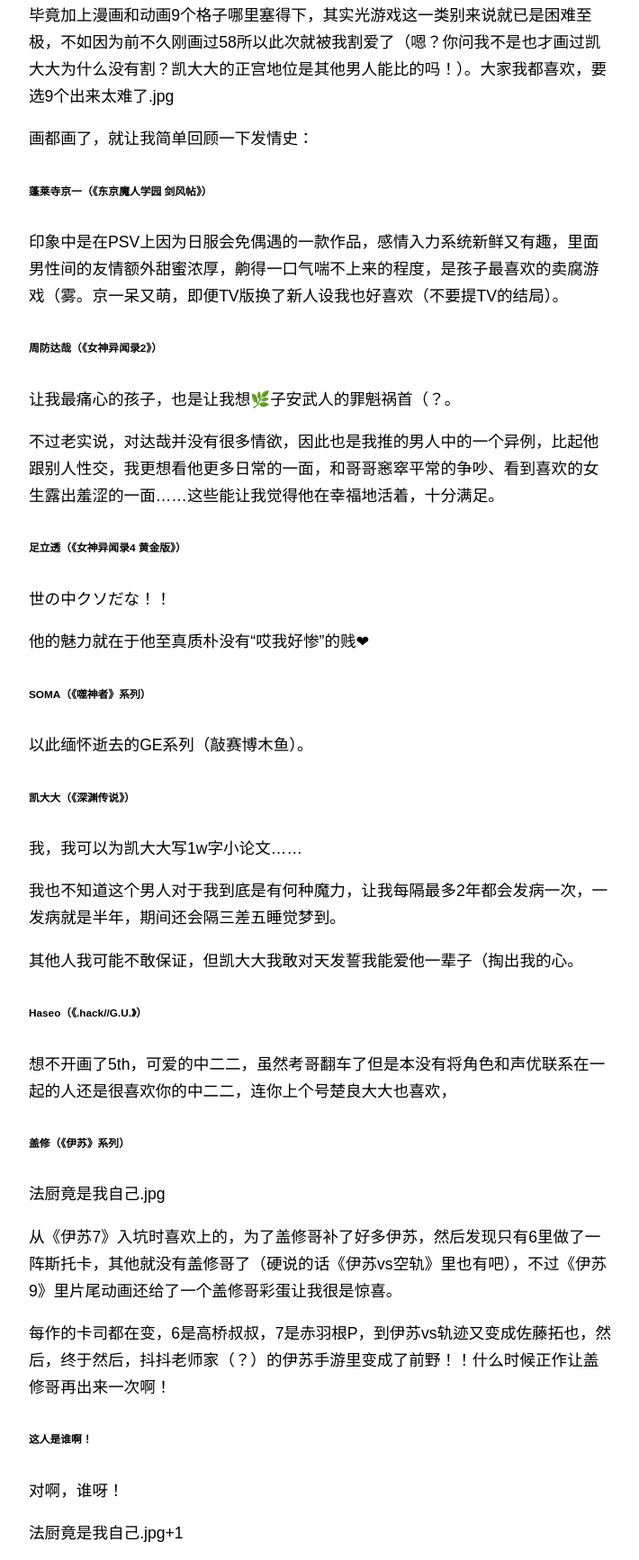
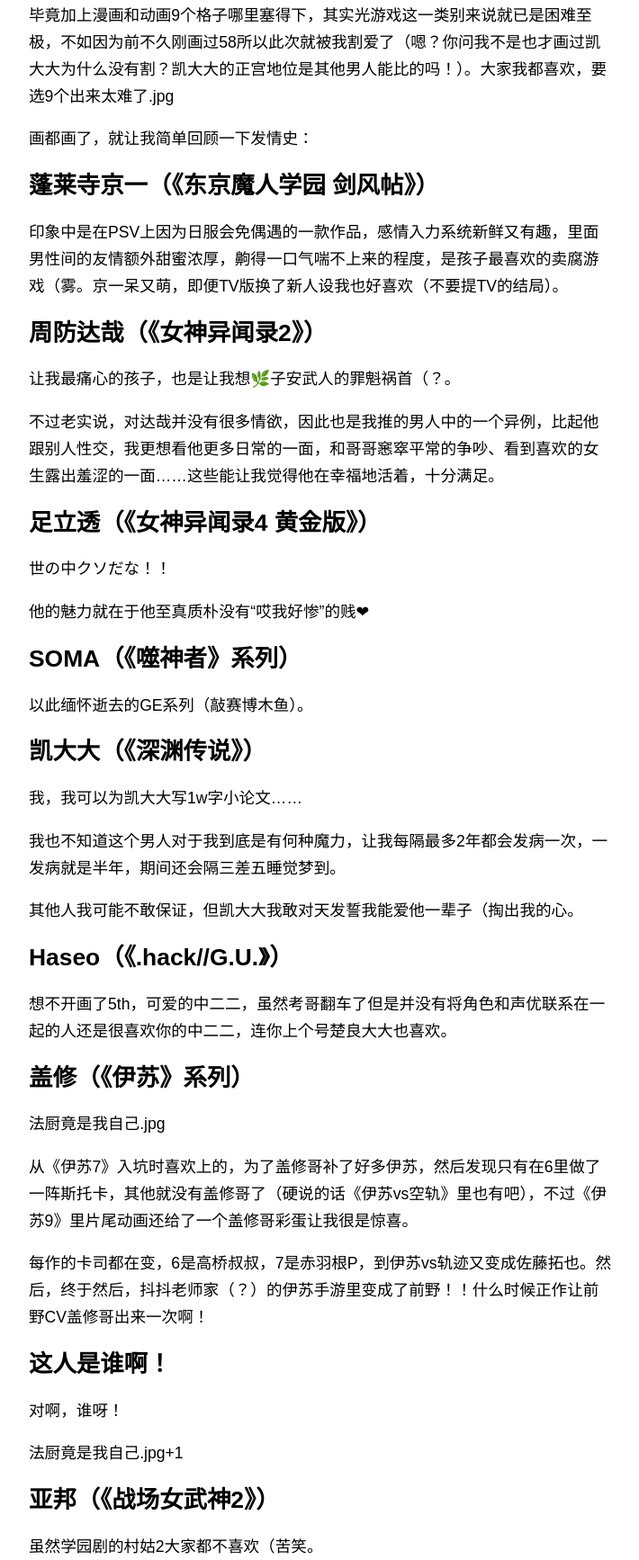
Before and after one commit to bakurobingi/baku.github.io, a plain HTML site: page posts/9宫格/index.html in a window 1280 px wide. Shown: the part 1066-2800 px from the top of the page at 90% size, without its empty margins (283-993 px from the left). Drawn offline with Linux system fonts and the light colour scheme; a web font is replaced by a local one.

Commit message:
Add files via upload

```diff
--- a/posts/9宫格/index.html
+++ b/posts/9宫格/index.html
@@ -77,11 +77,15 @@
   <h2>Table of Contents</h2>
   <nav id="TableOfContents">
   <ul>
-    <li>
-      <ul>
-        <li></li>
-      </ul>
-    </li>
+    <li><a href="#蓬莱寺京一东京魔人学园-剑风帖">蓬莱寺京一（《东京魔人学园 剑风帖》）</a></li>
+    <li><a href="#周防达哉女神异闻录2">周防达哉（《女神异闻录2》）</a></li>
+    <li><a href="#足立透女神异闻录4-黄金版">足立透（《女神异闻录4 黄金版》）</a></li>
+    <li><a href="#soma噬神者系列">SOMA（《噬神者》系列）</a></li>
+    <li><a href="#凯大大深渊传说">凯大大（《深渊传说》）</a></li>
+    <li><a href="#haseohackgu">Haseo（《.hack//G.U.》）</a></li>
+    <li><a href="#盖修伊苏系列">盖修（《伊苏》系列）</a></li>
+    <li><a href="#这人是谁啊">这人是谁啊！</a></li>
+    <li><a href="#亚邦战场女武神2">亚邦（《战场女武神2》）</a></li>
   </ul>
 </nav>
 </div>
@@ -97,32 +101,34 @@
 <p>&lt;我推的男人之游戏篇&gt;</p>
 <p>毕竟加上漫画和动画9个格子哪里塞得下，其实光游戏这一类别来说就已是困难至极，不如因为前不久刚画过58所以此次就被我割爱了（嗯？你问我不是也才画过凯大大为什么没有割？凯大大的正宫地位是其他男人能比的吗！）。大家我都喜欢，要选9个出来太难了.jpg</p>
 <p>画都画了，就让我简单回顾一下发情史：</p>
-<h6 id="蓬莱寺京一东京魔人学园-剑风帖">蓬莱寺京一（《东京魔人学园 剑风帖》）</h6>
+<h2 id="蓬莱寺京一东京魔人学园-剑风帖">蓬莱寺京一（《东京魔人学园 剑风帖》）</h2>
 <p>印象中是在PSV上因为日服会免偶遇的一款作品，感情入力系统新鲜又有趣，里面男性间的友情额外甜蜜浓厚，齁得一口气喘不上来的程度，是孩子最喜欢的卖腐游戏（雾。京一呆又萌，即便TV版换了新人设我也好喜欢（不要提TV的结局）。</p>
-<h6 id="周防达哉女神异闻录2">周防达哉（《女神异闻录2》）</h6>
+<h2 id="周防达哉女神异闻录2">周防达哉（《女神异闻录2》）</h2>
 <p>让我最痛心的孩子，也是让我想🌿子安武人的罪魁祸首（？。</p>
 <p>不过老实说，对达哉并没有很多情欲，因此也是我推的男人中的一个异例，比起他跟别人性交，我更想看他更多日常的一面，和哥哥窸窣平常的争吵、看到喜欢的女生露出羞涩的一面……这些能让我觉得他在幸福地活着，十分满足。</p>
-<h6 id="足立透女神异闻录4-黄金版">足立透（《女神异闻录4 黄金版》）</h6>
+<h2 id="足立透女神异闻录4-黄金版">足立透（《女神异闻录4 黄金版》）</h2>
 <p>世の中クソだな！！</p>
 <p>他的魅力就在于他至真质朴没有“哎我好惨”的贱❤</p>
-<h6 id="soma噬神者系列">SOMA（《噬神者》系列）</h6>
+<h2 id="soma噬神者系列">SOMA（《噬神者》系列）</h2>
 <p>以此缅怀逝去的GE系列（敲赛博木鱼）。</p>
-<h6 id="凯大大深渊传说">凯大大（《深渊传说》）</h6>
+<h2 id="凯大大深渊传说">凯大大（《深渊传说》）</h2>
 <p>我，我可以为凯大大写1w字小论文……</p>
 <p>我也不知道这个男人对于我到底是有何种魔力，让我每隔最多2年都会发病一次，一发病就是半年，期间还会隔三差五睡觉梦到。</p>
 <p>其他人我可能不敢保证，但凯大大我敢对天发誓我能爱他一辈子（掏出我的心。</p>
-<h6 id="haseohackgu">Haseo（《.hack//G.U.》）</h6>
-<p>想不开画了5th，可爱的中二二，虽然考哥翻车了但是本没有将角色和声优联系在一起的人还是很喜欢你的中二二，连你上个号楚良大大也喜欢，</p>
-<h6 id="盖修伊苏系列">盖修（《伊苏》系列）</h6>
+<h2 id="haseohackgu">Haseo（《.hack//G.U.》）</h2>
+<p>想不开画了5th，可爱的中二二，虽然考哥翻车了但是并没有将角色和声优联系在一起的人还是很喜欢你的中二二，连你上个号楚良大大也喜欢。</p>
+<h2 id="盖修伊苏系列">盖修（《伊苏》系列）</h2>
 <p>法厨竟是我自己.jpg</p>
-<p>从《伊苏7》入坑时喜欢上的，为了盖修哥补了好多伊苏，然后发现只有6里做了一阵斯托卡，其他就没有盖修哥了（硬说的话《伊苏vs空轨》里也有吧），不过《伊苏9》里片尾动画还给了一个盖修哥彩蛋让我很是惊喜。</p>
-<p>每作的卡司都在变，6是高桥叔叔，7是赤羽根P，到伊苏vs轨迹又变成佐藤拓也，然后，终于然后，抖抖老师家（？）的伊苏手游里变成了前野！！什么时候正作让盖修哥再出来一次啊！</p>
-<h6 id="这人是谁啊">这人是谁啊！</h6>
+<p>从《伊苏7》入坑时喜欢上的，为了盖修哥补了好多伊苏，然后发现只有在6里做了一阵斯托卡，其他就没有盖修哥了（硬说的话《伊苏vs空轨》里也有吧），不过《伊苏9》里片尾动画还给了一个盖修哥彩蛋让我很是惊喜。</p>
+<p>每作的卡司都在变，6是高桥叔叔，7是赤羽根P，到伊苏vs轨迹又变成佐藤拓也。然后，终于然后，抖抖老师家（？）的伊苏手游里变成了前野！！什么时候正作让前野CV盖修哥出来一次啊！</p>
+<h2 id="这人是谁啊">这人是谁啊！</h2>
 <p>对啊，谁呀！</p>
 <p>法厨竟是我自己.jpg+1</p>
-<h6 id="亚邦战场女武神2">亚邦（《战场女武神2》）</h6>
+<h2 id="亚邦战场女武神2">亚邦（《战场女武神2》）</h2>
 <p>虽然学园剧的村姑2大家都不喜欢（苦笑。</p>
-<p>但是亚邦可是吉野裕行！那个时候PSP上什么都觉得好玩，半夜裹在被窝里打村姑2打得昏天黑地还被老妈发现没收过游戏机。村姑还能出新作就好了……</p>
+<p>但是亚邦可是吉野裕行！而且我还挺喜欢这种热血汉。</p>
+<p>那个时候PSP上什么都觉得好玩，半夜裹在被窝里打村姑2打得昏天黑地还被老妈发现没收过游戏机。</p>
+<p>村姑还能出新作就好了……</p>
 <hr>
 <p>其实还挺想画闪闪来着，毕竟《Fate/EXTRA CCC》是孩子打得最开心的月球游戏。</p>
 <p>《传说》众只挑了凯大大出来，其实斯帕达小少爷、理查德和杉田智和屑（？）也是我曾经爱过的蓝人们。</p>
```
